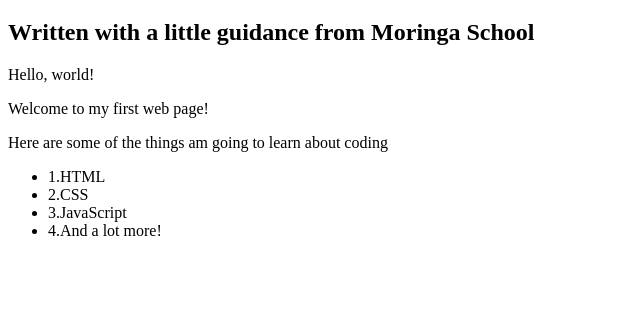
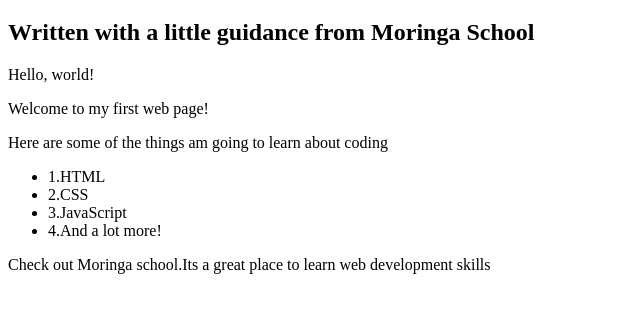
Before and after one commit to justkhalif/new-webpage, a plain HTML site: page my-favorite-things.html in a window 1280 px wide. Shown: the part 61-374 px from the top of the page, without its empty margins (0-640 px from the left). Drawn offline with Linux system fonts and the light colour scheme.

Commit message:
add changes to be commited

```diff
--- a/my-favorite-things.html
+++ b/my-favorite-things.html
@@ -17,5 +17,6 @@
       <li>3.JavaScript</li>
       <li>4.And a lot more!</li>
     </ul>
+    <p>Check out Moringa school.Its a great place to learn web development skills</p>
 </body>
 </html>
```
